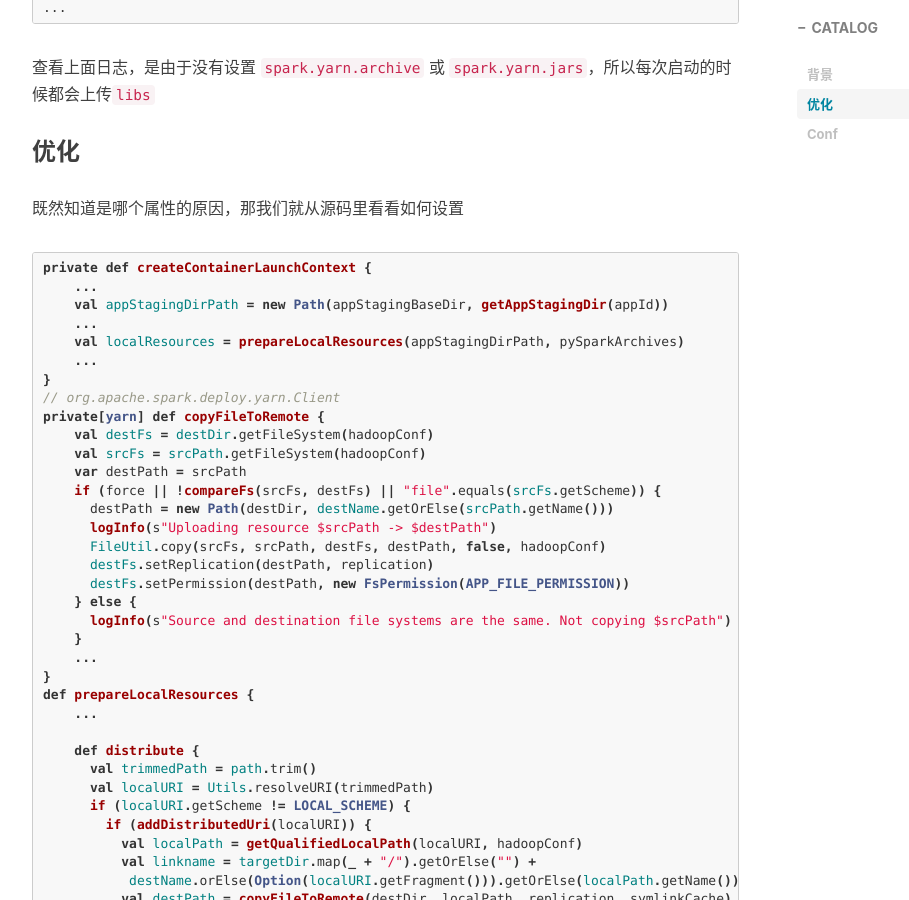
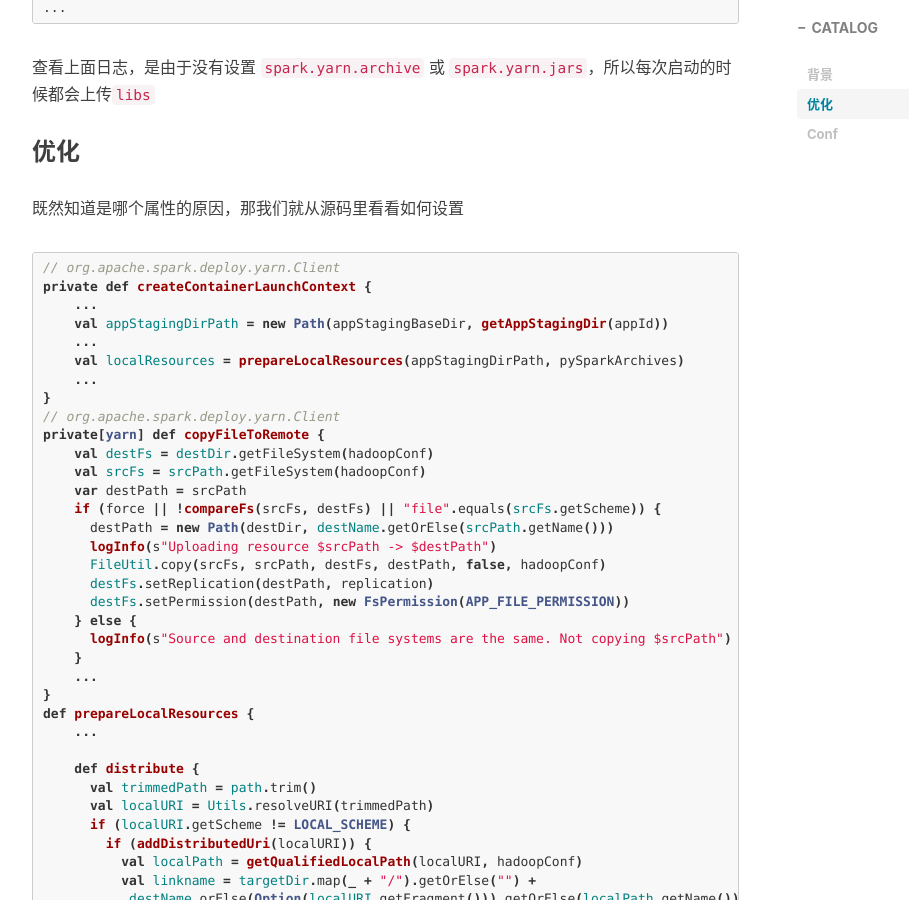
Before and after one commit to vendanner/vendanner.github.io, a Jekyll site: the page built from _posts/2019-10-18-Spark on YARN 加速启动.md, in a window 1280 px wide and 900 px high, scrolled down 767 px. Shown: the whole window, without its empty margins (233-1142 px from the left). Built offline with Jekyll 4.4.1, drawn with Linux system fonts in a browser that asks for light colours; nearby versions of some CDN libraries; comment, search, counter and statistics services are not loaded.

Commit message:
Update 2019-10-18-Spark on YARN 加速启动.md

````diff
--- a/_posts/2019-10-18-Spark on YARN 加速启动.md
+++ b/_posts/2019-10-18-Spark on YARN 加速启动.md
@@ -33,6 +33,7 @@ tags:
 既然知道是哪个属性的原因，那我们就从源码里看看如何设置
 
 ```scala
+// org.apache.spark.deploy.yarn.Client
 private def createContainerLaunchContext {
     ...
     val appStagingDirPath = new Path(appStagingBaseDir, getAppStagingDir(appId))
````
